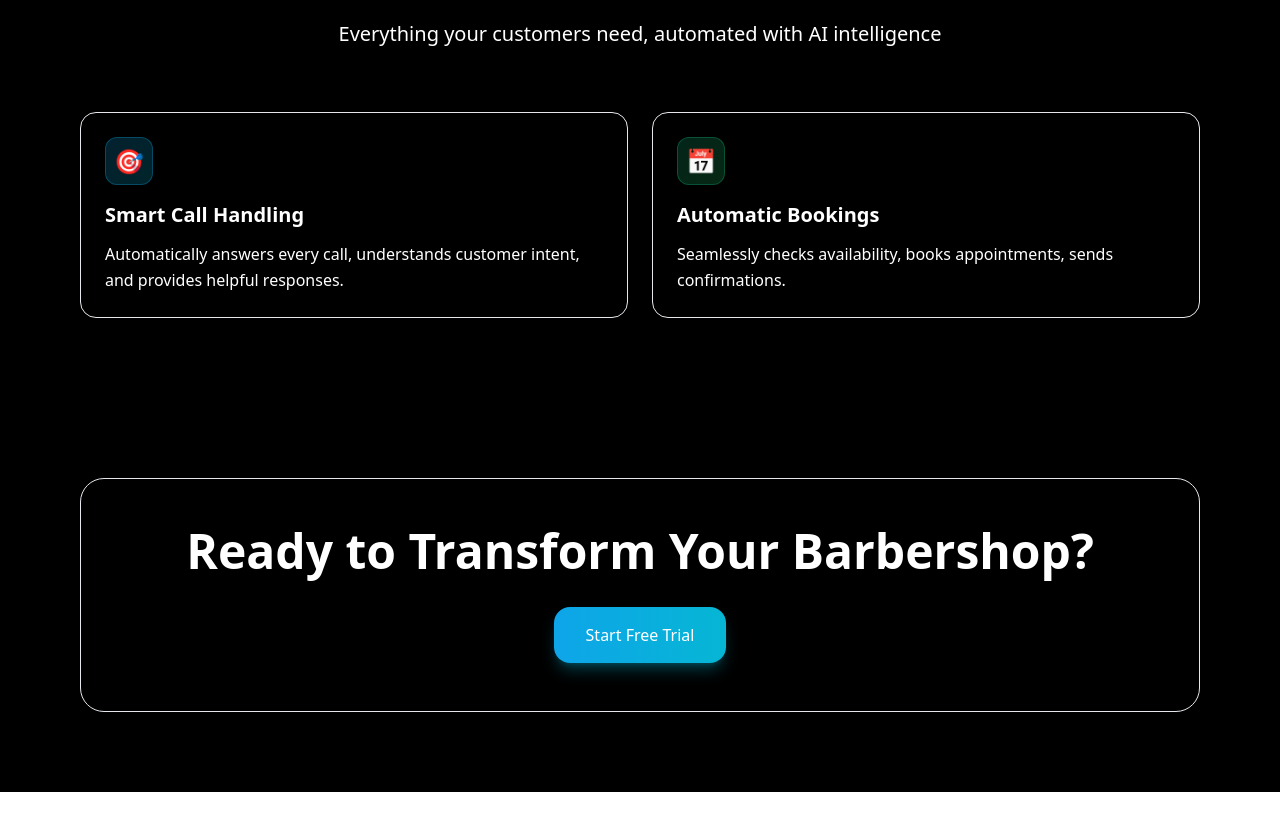
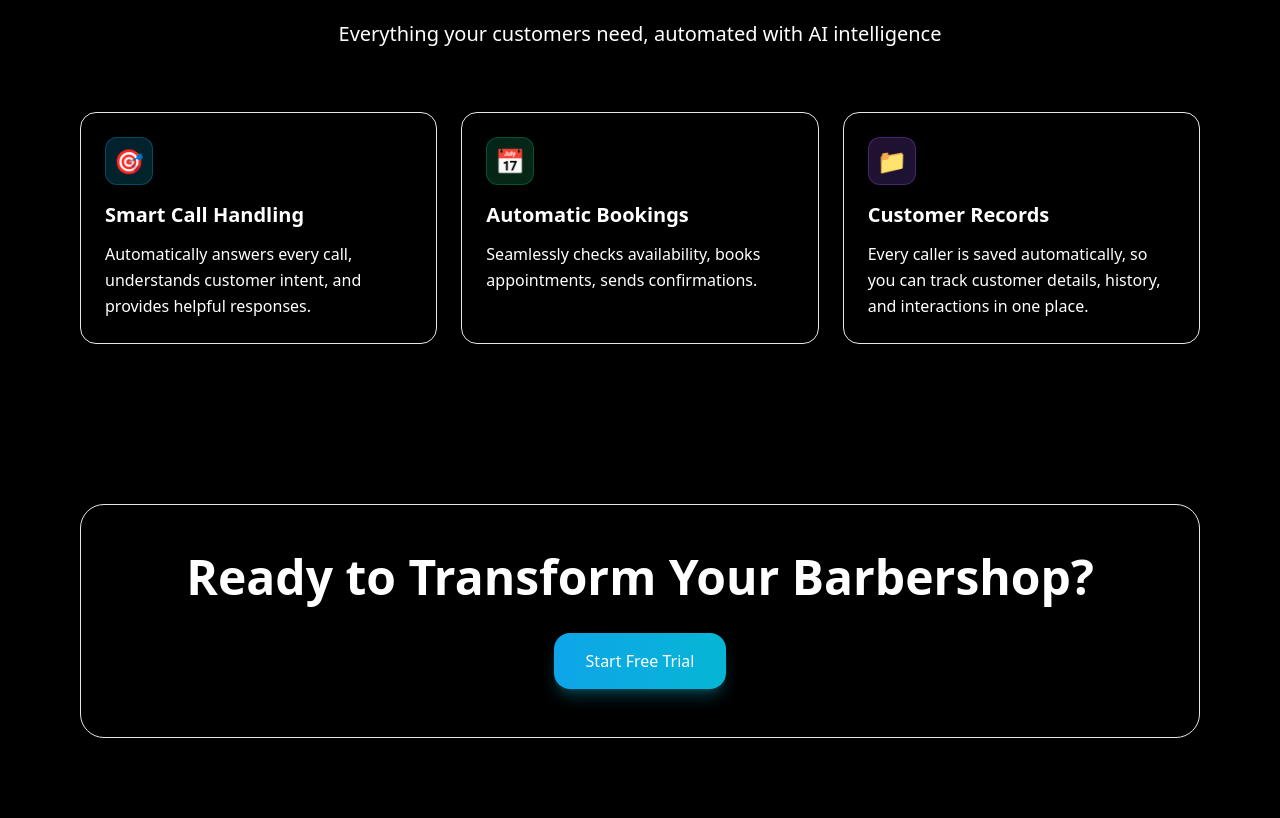
Before and after one commit to mvocoding/ai-receiptionist, a React (Create React App) app: page / in a window 1280 px wide. Shown: the part 808-1626 px from the top of the page. Before the commit the page ends 1600 px from the top, so only its background shows below. Built offline with nearby package versions, Linux system fonts and the light colour scheme.

Commit message:
add customer records

```diff
--- a/src/pages/Landing.tsx
+++ b/src/pages/Landing.tsx
@@ -68,7 +68,7 @@ export default function Landing(): JSX.Element {
           </p>
         </div>
 
-        <div className="grid md:grid-cols-2 gap-6">
+        <div className="grid md:grid-cols-3 gap-6">
           <div className="bg-gradient-to-b from-ios-card to-ios-card2 border border-ios-border rounded-2xl p-6 shadow-glow">
             <div className="h-12 w-12 rounded-xl bg-gradient-to-br from-sky-500/20 to-cyan-500/20 border border-sky-500/30 flex items-center justify-center mb-4 text-2xl">
               🎯
@@ -88,6 +88,17 @@ export default function Landing(): JSX.Element {
             <p className="text-ios-textMuted leading-relaxed">
               Seamlessly checks availability, books appointments, sends
               confirmations.
+            </p>
+          </div>
+
+          <div className="bg-gradient-to-b from-ios-card to-ios-card2 border border-ios-border rounded-2xl p-6 shadow-glow">
+            <div className="h-12 w-12 rounded-xl bg-gradient-to-br from-purple-500/20 to-violet-500/20 border border-purple-500/30 flex items-center justify-center mb-4 text-2xl">
+              📁
+            </div>
+            <h3 className="text-xl font-semibold mb-3">Customer Records</h3>
+            <p className="text-ios-textMuted leading-relaxed">
+              Every caller is saved automatically, so you can track customer
+              details, history, and interactions in one place.
             </p>
           </div>
         </div>
```
